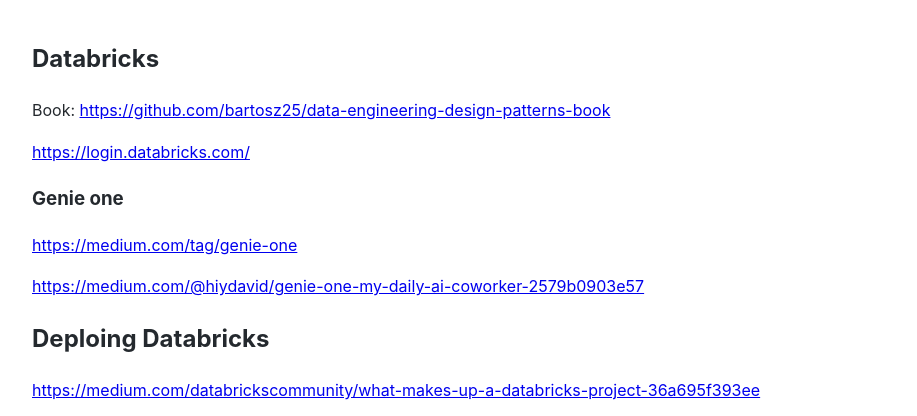
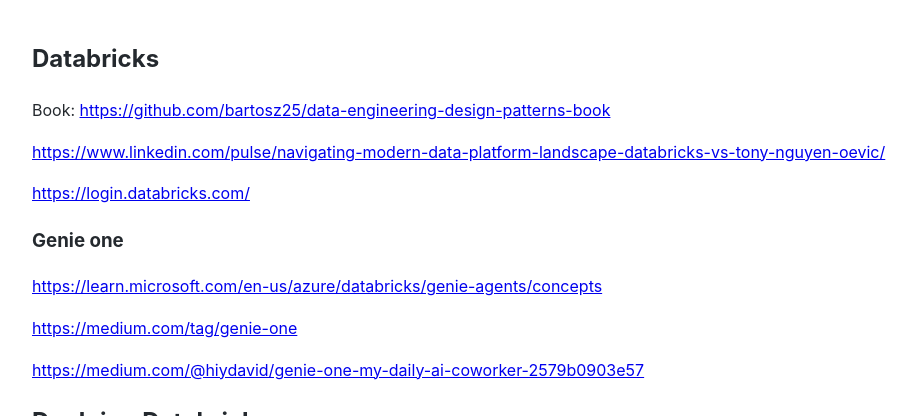
Before and after one commit to Michael-Lubinsky/michael-lubinsky.github.com, a Jekyll site: the page built from spark/databricks.md, in a window 1280 px wide and 900 px high, cut to the strip 0-416 px from the top of the window. Shown: the whole strip, without its empty margins (158-1075 px from the left). Built offline with Jekyll 4.4.1, drawn with Linux system fonts in a browser that asks for light colours; our own code applies the rules of GitHub Pages for plain Markdown files.

Commit message:
Add links to Databricks resources in markdown

```diff
--- a/spark/databricks.md
+++ b/spark/databricks.md
@@ -3,9 +3,14 @@
 Book:
 <https://github.com/bartosz25/data-engineering-design-patterns-book>
 
+<https://www.linkedin.com/pulse/navigating-modern-data-platform-landscape-databricks-vs-tony-nguyen-oevic/>
+
 <https://login.databricks.com/>
 
 ### Genie one
+
+<https://learn.microsoft.com/en-us/azure/databricks/genie-agents/concepts>
+
 <https://medium.com/tag/genie-one>
 
 <https://medium.com/@hiydavid/genie-one-my-daily-ai-coworker-2579b0903e57>
```
